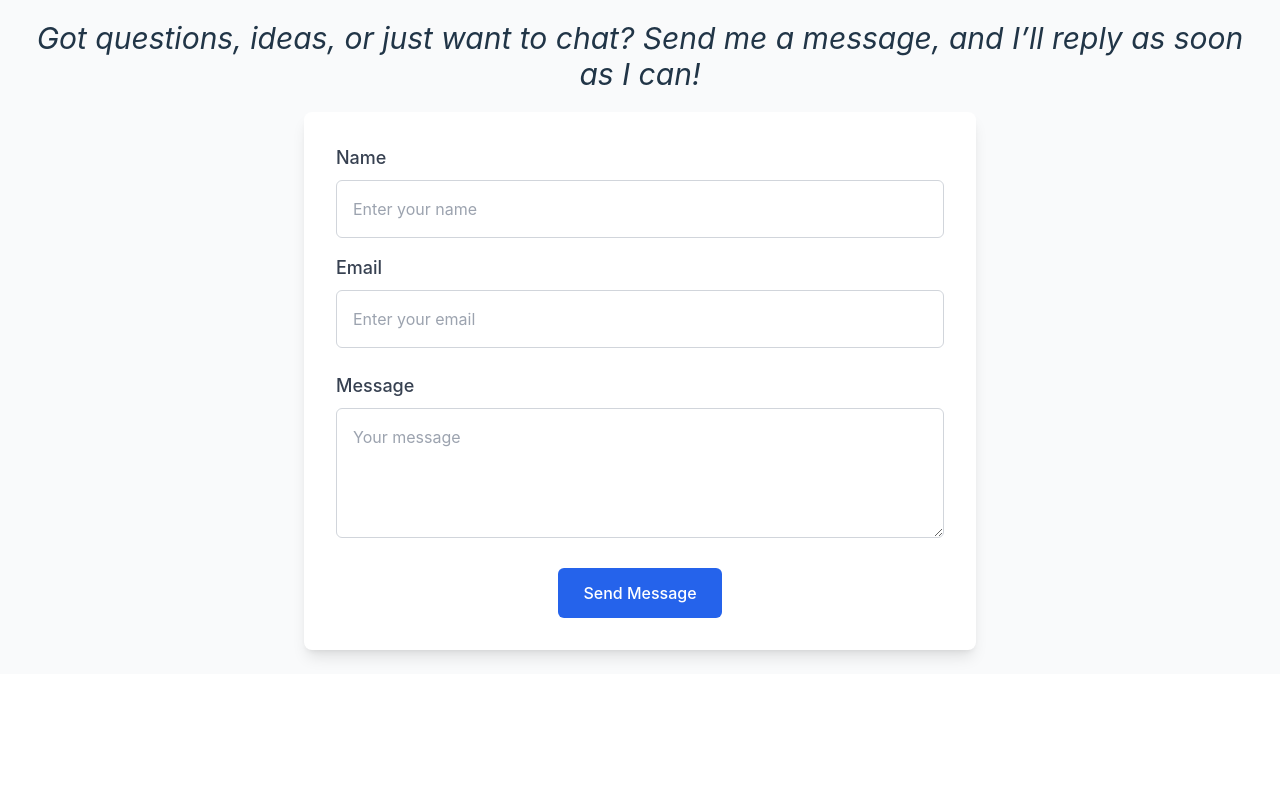
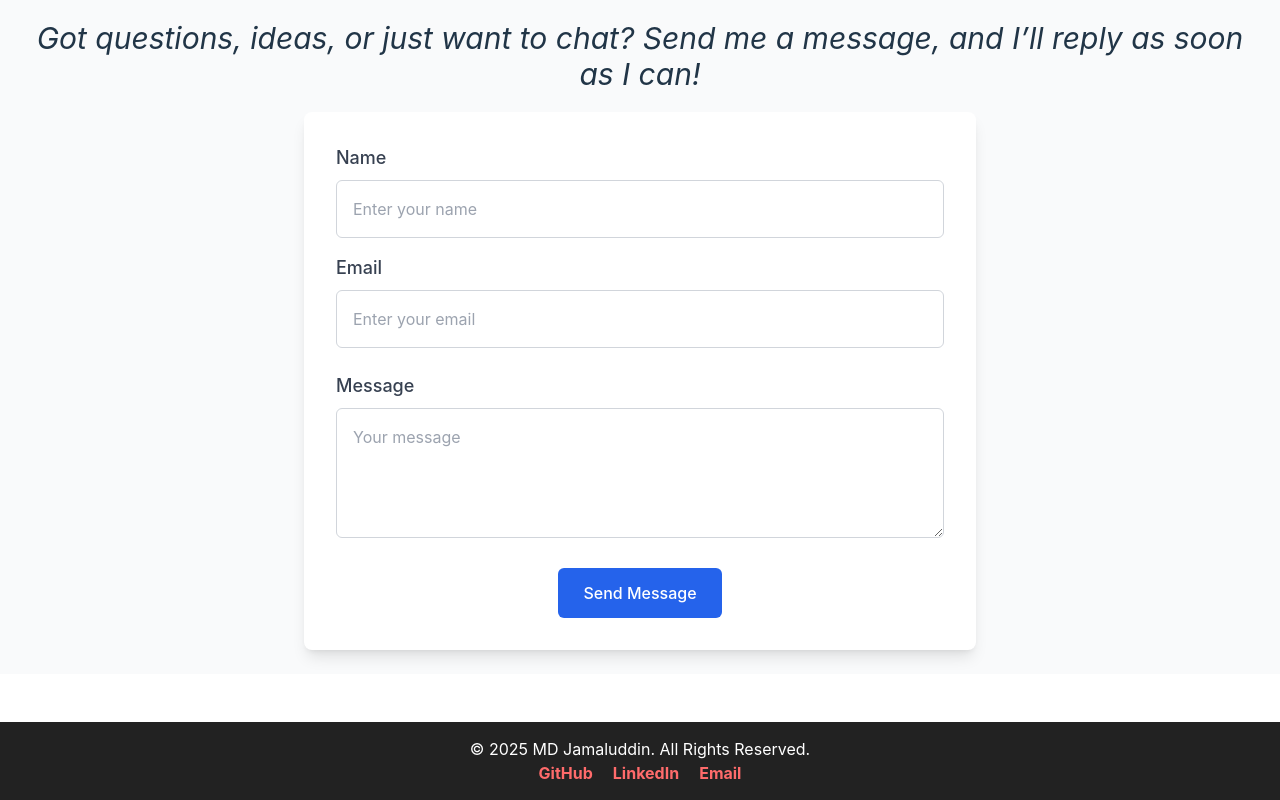
Before and after one commit to Zamal2003/Portfolio-main, a React (Vite) app in the folder portfolio-main/: page / in a window 1280 px wide. Shown: the part 3096-3896 px from the top of the page. Before the commit the page ends 3818 px from the top, so only its background shows below. Built offline with nearby package versions, Linux system fonts and the light colour scheme.

Commit message:
second commit

```diff
--- a/portfolio-main/src/App.jsx
+++ b/portfolio-main/src/App.jsx
@@ -5,7 +5,7 @@ import Projects from './components/Projects';
 import Education from './components/Education';
 import Skills from './components/Skills'
 import Contact from './components/Contact';
-
+import Footer from './components/Footer';
 
 const App = () => {
   return (
@@ -16,6 +16,7 @@ const App = () => {
       <Education/>
       <Skills/>
       <Contact/>
+      <Footer/>
     </div>
   )
 }
--- /dev/null
+++ b/portfolio-main/src/components/Footer.jsx
@@ -0,0 +1,42 @@
+import React from "react";
+
+const Footer = () => {
+  const footerStyle = {
+    backgroundColor: "#222",
+    color: "white",
+    textAlign: "center",
+    padding: "15px 0",
+    fontSize: "1rem",
+    marginTop: "20px",
+  };
+
+  const linkStyle = {
+    color: "#ff6b6b",
+    textDecoration: "none",
+    margin: "0 10px",
+    fontWeight: "bold",
+  };
+
+  const linkHoverStyle = {
+    textDecoration: "underline",
+  };
+
+  return (
+    <footer style={footerStyle}>
+      <p>© {new Date().getFullYear()} MD Jamaluddin. All Rights Reserved.</p>
+      <div>
+        <a href="https://github.com/Zamal2003?tab=repositories" target="_blank" rel="noopener noreferrer" style={linkStyle}>
+          GitHub
+        </a>
+        <a href="https://www.linkedin.com/in/md-jamaluddin-52175a250/" target="_blank" rel="noopener noreferrer" style={linkStyle}>
+          LinkedIn
+        </a>
+        <a href="mdjamaluddina008@gmail.com" style={linkStyle}>
+          Email
+        </a>
+      </div>
+    </footer>
+  );
+};
+
+export default Footer;
```
Also changed, not shown: portfolio-main/public/Z.png (added), portfolio-main/src/assets/profile-photo.jpg (deleted).
